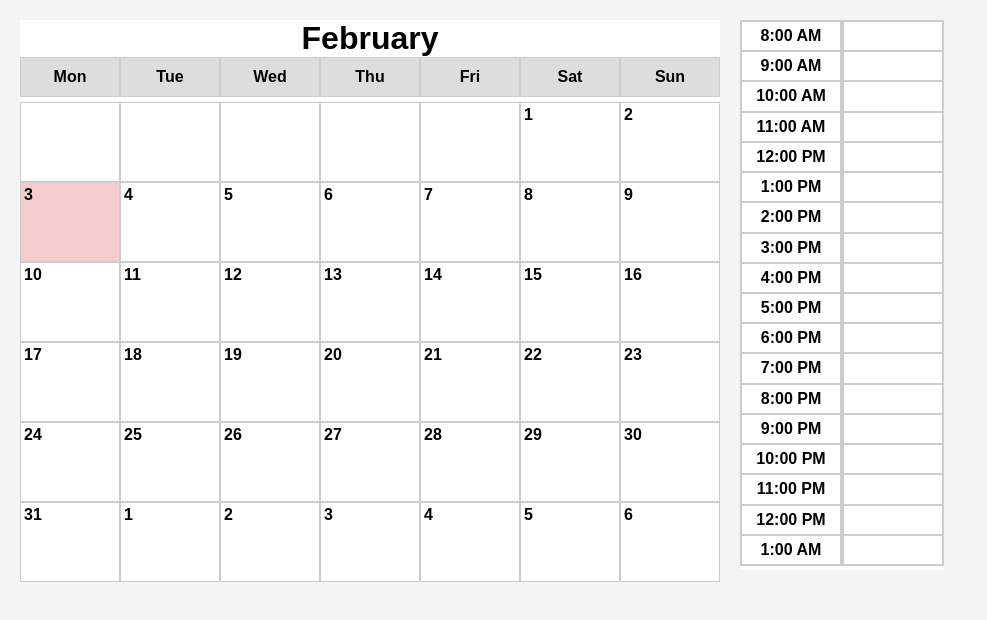
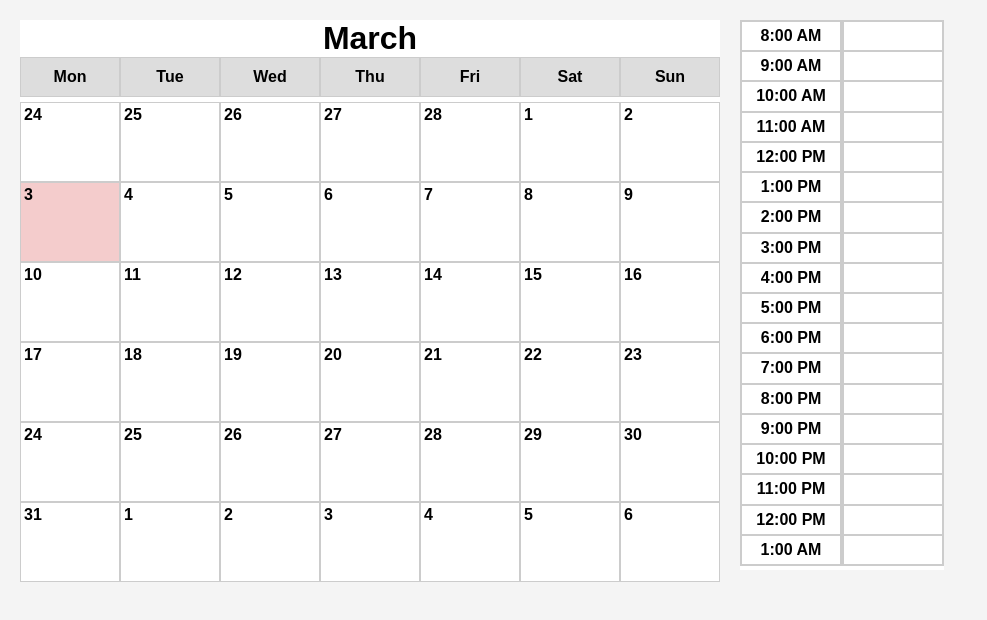
Before and after one commit to Chapman-98/Schedule_Website, a plain HTML site: page index.html in a window 1280 px wide. Shown: the whole page, without its empty margins (0-987 px from the left). Drawn offline with Linux system fonts and the light colour scheme.

Commit message:
Minor chnages

```diff
--- a/index.html
+++ b/index.html
@@ -9,7 +9,7 @@
 </head>
 <body>
   <div class="calendar-container">
-    <h1>February</h1>
+    <h1>March</h1>
     <!-- Header row for day names -->
     <div class="day-names">
       <div>Mon</div>
--- a/script.js
+++ b/script.js
@@ -1,16 +1,17 @@
 document.addEventListener('DOMContentLoaded', () =>
 {
     const calendar = document.getElementById('calendar');
-
     const today = new Date();
     const currentMonth = today.getMonth();  // 0 = January, ..., 11 = December
     const currentYear = today.getFullYear();
 
-    //Add a drag that will show the time as well so like going down it will show the time even if it is not on the side.
 
     // Get the first day of the month (0 = Sunday, 6 = Saturday)
     let firstDayOfMonth = new Date(currentYear, currentMonth, 1).getDay();
+
+    // Subtract because weeks start on Monday
     firstDayOfMonth -= 1;
+
 
     if(firstDayOfMonth == -1)
     {
@@ -20,28 +21,34 @@ document.addEventListener('DOMContentLoaded', () =>
     // Will be used to make sure that the block for next month that contains the same date is not highlighted too
     let currentDateSeen = false;
 
-    // Get the number of days in the month
+    // Setting day to 0 gets the last day of last month which is why month is +1
     const daysInMonth = new Date(currentYear, currentMonth + 1, 0).getDate();
 
-    // Define settings for the month view:
-    let totalCells = 35;     // 7 days x 6 weeks grid (commonly used for calendars)
+    // Get total days of last month
+    const daysLastMonth = new Date(currentYear, currentMonth, 0).getDate();
 
+    // Sets total days in calendar
+    let totalCells = 35;
+
+    // Checks if there is a need for another week to be added to the calendar
     if((daysInMonth + (firstDayOfMonth + 1)) > totalCells)
     {
         totalCells = 42;
     }
 
     let dayNumber = 0;
-    for (let i = 0; i < totalCells; i++)
+    for(let i = 0; i < totalCells; i++)
     {
         const dayCell = document.createElement('div');
         dayCell.classList.add('day');
 
-        // Check if we have started the current month
-        if(i >= firstDayOfMonth)
+        // Fill in last months cells
+        if(i < firstDayOfMonth)
         {
+            dayNumber = daysLastMonth - firstDayOfMonth + i + 1;
+        }
         // Fill in the cells that represent actual days of the month.
-            if(i < firstDayOfMonth + daysInMonth)
+        else if(i < firstDayOfMonth + daysInMonth)
         {
             dayNumber = i - firstDayOfMonth + 1;
         }
@@ -62,6 +69,7 @@ document.addEventListener('DOMContentLoaded', () =>
             dayCell.style.backgroundColor = "#f4cccc";
         }
 
+        // Set the day in div and write it bold into the day cell
         dayCell.dataset.day = dayNumber;
         dayCell.innerHTML = `<strong>${dayNumber}</strong>`;
 
@@ -145,7 +153,6 @@ document.addEventListener('DOMContentLoaded', () =>
                 promptDiv.remove();
             });
         });
-        }
         calendar.appendChild(dayCell);
     }
 
```
Lines whose indentation alone changed are shown as unchanged.
